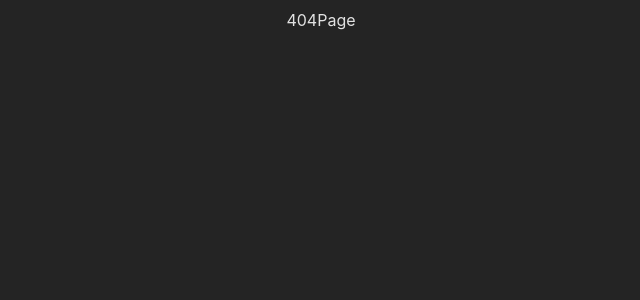
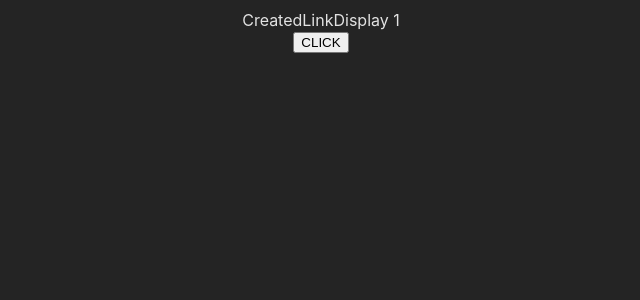
Before and after one commit to Evan-OR/url-manager, a React (Vite) app in the folder frontend/: page /url/1 in a window 1280 px wide. Shown: the top 300 px of the page, without its empty margins (319-959 px from the left). Built offline with nearby package versions, Linux system fonts and the light colour scheme; no server answers.

Commit message:
updated fetch routes to have proper leading forward slash and added Shortened Link Display Page

```diff
--- a/frontend/src/App.tsx
+++ b/frontend/src/App.tsx
@@ -8,13 +8,14 @@ import ManageUrls from './components/ManageUrls/ManageUrls';
 import URLAnalytics from './components/URLAnalytics/URLAnalytics';
 import NotFoundPage from './components/NotFoundPage/404Page';
 import { UserContext } from './context/UserContext';
+import CreatedLinkDisplay from './components/CreatedLinkDisplay/CreatedLinkDisplay';
 
 function App() {
     const userContext = useContext(UserContext);
 
     const autoLogin = async (token: string) => {
         try {
-            const res = await fetch('api/user/login/auto', {
+            const res = await fetch('/api/user/login/auto', {
                 method: 'GET',
                 headers: {
                     Authorization: `Bearer ${token}`,
@@ -41,6 +42,7 @@ function App() {
             <Route path="/auth" element={<RegisterForm />} />
             <Route path="/manage" element={<ManageUrls />} />
             <Route path="/analytics" element={<URLAnalytics />} />
+            <Route path="/url/:urlCode" element={<CreatedLinkDisplay />} />
             <Route path="*" element={<NotFoundPage />} />
         </Routes>
     );
--- /dev/null
+++ b/frontend/src/components/CreatedLinkDisplay/CreatedLinkDisplay.tsx
@@ -0,0 +1,28 @@
+import { useEffect } from 'react';
+import { useParams } from 'react-router-dom';
+
+function CreatedLinkDisplay() {
+    const { urlCode } = useParams<{ urlCode: string }>();
+
+    const getUrlData = async () => {
+        const res = await fetch(`/api/url/${urlCode}`, {
+            method: 'GET',
+        });
+        const json = await res.json();
+
+        console.log(json);
+    };
+
+    useEffect(() => {
+        getUrlData();
+    }, []);
+
+    return (
+        <>
+            <div>CreatedLinkDisplay {urlCode}</div>
+            <button onClick={getUrlData}>CLICK</button>
+        </>
+    );
+}
+
+export default CreatedLinkDisplay;
--- a/frontend/src/components/ManageUrls/ManageUrls.tsx
+++ b/frontend/src/components/ManageUrls/ManageUrls.tsx
@@ -7,7 +7,7 @@ function ManageUrls() {
     const [data, setData] = useState<[]>([]);
 
     const getShortenedURLs = async () => {
-        const res = await fetch(`api/urls`, {
+        const res = await fetch(`/api/urls`, {
             method: 'GET',
             headers: {
                 Authorization: `Bearer ${Cookies.get('jwt')}`,
```
